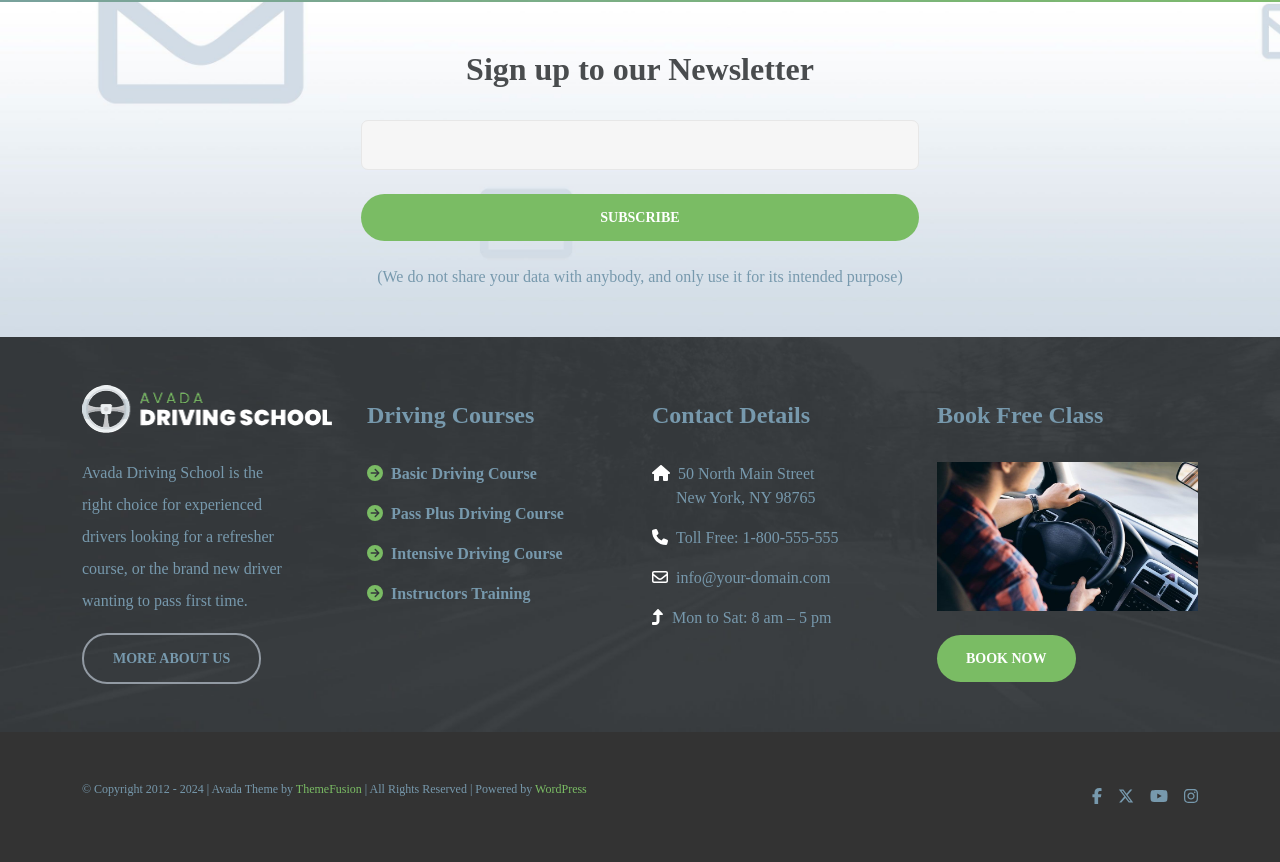
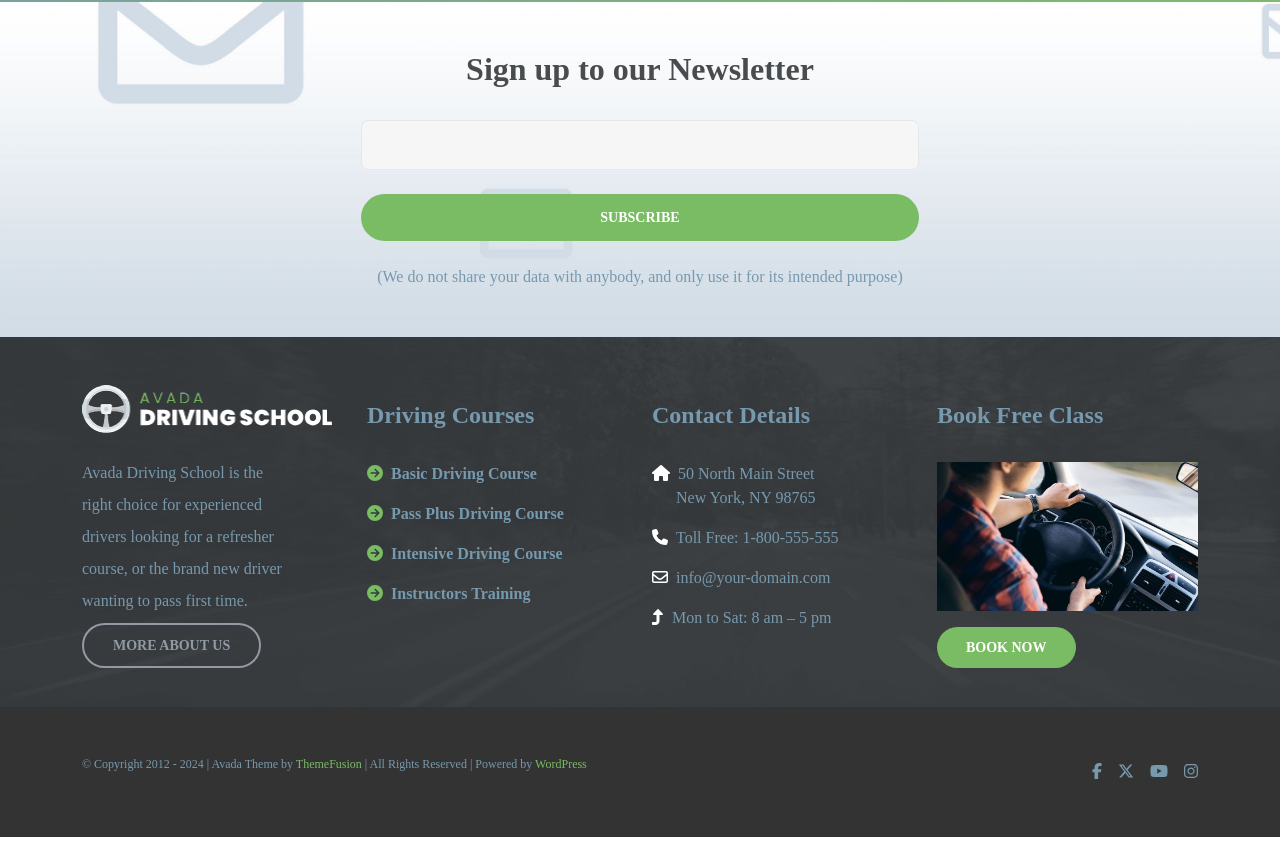
Before and after one commit to MiriamPecora/proj-html-vuejs, a Vue app: page / in a window 1280 px wide. Shown: the part 4887-5749 px from the top of the page. After the commit the page ends 5724 px from the top, so only its background shows below. Built offline with nearby package versions, Linux system fonts and the light colour scheme; a small style sheet from the web is missing.

Commit message:
[FIX] Hotfixed router links

```diff
--- a/src/components/AppFooter.vue
+++ b/src/components/AppFooter.vue
@@ -38,11 +38,9 @@
                         <div class="content">
                             <img class="pb-4" src="../assets/img/header/avada-drivers-logo-1x.webp" alt="">
                             <p class="lh-lg pe-5">Avada Driving School is the right choice for experienced drivers looking for a refresher course, or the brand new driver wanting to pass first time.</p>
-                            <button class="team-10-button button-gray">
-                                <router-link :to="{ name: 'About' }" class="text-decoration-none">
-                                    MORE ABOUT US
-                                </router-link>
-                            </button>
+                            <router-link :to="{ name: 'About' }" class="team-10-button button-gray text-center  text-decoration-none">
+                                MORE ABOUT US
+                            </router-link>
                         </div>
                     </div>
                     <div class="col">
@@ -88,11 +86,9 @@
                         <div class="content mt-3">
                             <h4 class="pb-4">Book Free Class</h4>
                             <img class="pb-4 w-100" src="../assets/img/footer/blogpost-ten.jpg" alt="">
-                            <button class="team-10-button button-green" type="submit">
-                                <router-link :to="{ name: 'Book' }" class="text-white text-decoration-none">
-                                    BOOK NOW
-                                </router-link>
-                            </button>
+                            <router-link :to="{ name: 'Book' }" class="text-white team-10-button button-green text-center text-decoration-none">
+                                BOOK NOW
+                            </router-link>
                         </div>
                     </div>
                 </div>
```
